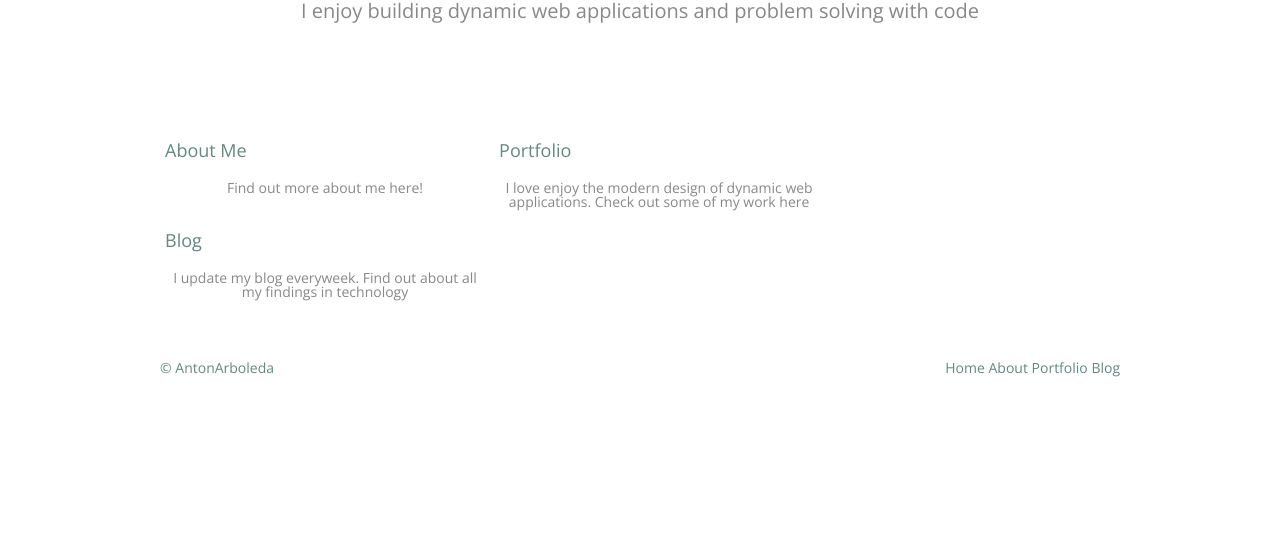
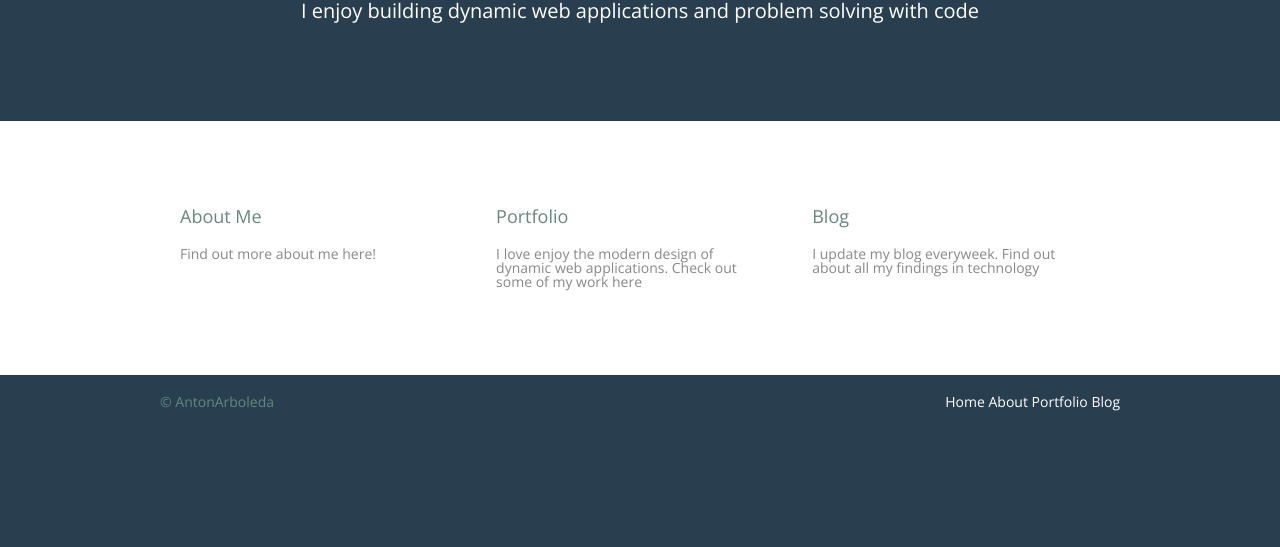
Before and after one commit to aarboleda1/anton-arboleda-personal-website, a plain HTML site: page assets/index.html in a window 1280 px wide. Shown: the part 253-800 px from the top of the page. Drawn offline with nearby package versions, Linux system fonts and the light colour scheme.

Commit message:
added white column, changed font

```diff
--- a/assets/index.html
+++ b/assets/index.html
@@ -12,7 +12,7 @@
 
 		<!--Header-->
 
-		<header class="container group">
+		<header class="primary-header container group">
 		  <h1 class="logo">
 		  	<a href="index.html">Anton Arboleda</a>
 		  </h1>
@@ -32,6 +32,10 @@
 			<p>I enjoy building dynamic web applications and problem solving with code</p>
 
 		</section>
+
+		<!--row-->
+
+		<section class="row">
 
 		<!--Teasers-->
 
@@ -62,9 +66,9 @@
 
 				</section>
 
+			</section>
 
 		</section>
-
     <!--footer-->
 
 	<footer class="primary-footer container group">
--- a/assets/stylesheets/main.css
+++ b/assets/stylesheets/main.css
@@ -80,8 +80,8 @@ table {
 .col-2-3{
   width: 960px;
   float: none;                    /* cannot get all three to line up */
-  padding-left: 5px;
-  padding-right: 5px;
+  padding-left: 20px;
+  padding-right: 20px;
 }
 
 .col-1-3,
@@ -91,7 +91,8 @@ table {
 }
 
 .col-1-3 {
-  width: 33.33%;
+  width: 28.33%;
+  text-align: center;
 }
 .col-2-3{
   width: 66.66%;
@@ -265,6 +266,7 @@ Custom Styles
 */
 
 body {
+  background: #293f50;
   color: #888;
   font: 300 16px/22px, "Open Sans", "Helevetica Neue", Helvetica, Arial, sans-serif;
 }
@@ -319,8 +321,10 @@ a h3:hover{
 }
 
 .hero {
+  color: #fff;
   line-height: 44px;
   padding: 22px 80px 66px 80px;
+  text-align: center;
 }
 
 .hero h2 {
@@ -355,6 +359,15 @@ p {
   word-spacing: .75em;
 }
 
+.primary-header a,
+.primary-footer a {
+  color: #fff;
+}
+
+.primary-header a: hover,
+.primary-header a: hover{
+  color: #648880;
+}
 
 
 /*
@@ -407,3 +420,26 @@ body {
   font-family: "Roboto", sans-serif;
   font-family: "Open Sans", sans-serif;
 }
+
+
+/*
+  ========================================
+  Rows
+  ========================================
+*/
+
+.row{
+  background: #fff;
+  min-width: 960px;
+  padding: 66px 0 44px 0;
+
+}
+
+
+.teaser p{
+  text-align: left;
+}
+
+.teaser h3 {
+  text-align: left;
+}
```
Also changed, not shown: 1 other file. Lines whose indentation alone changed are shown as unchanged.
